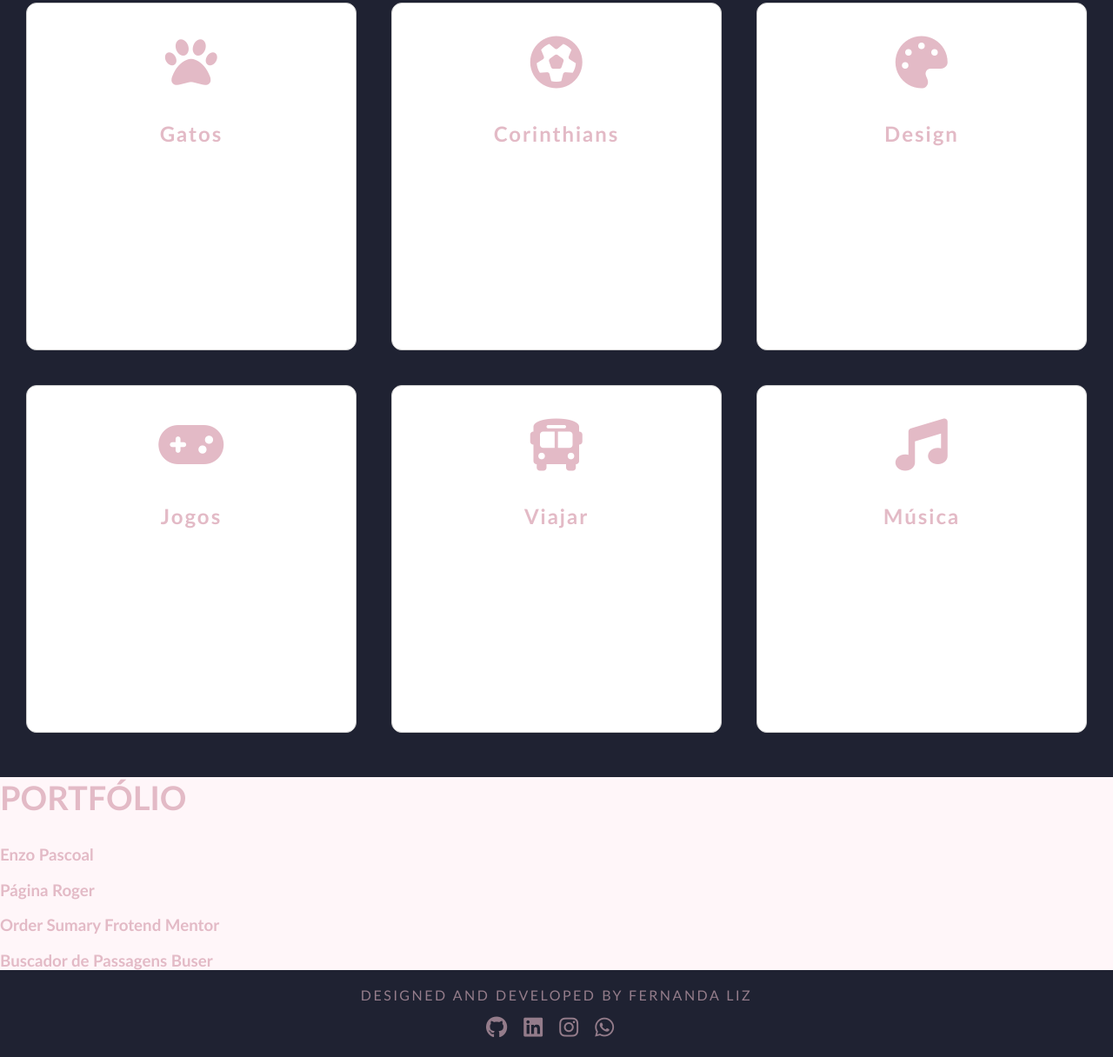
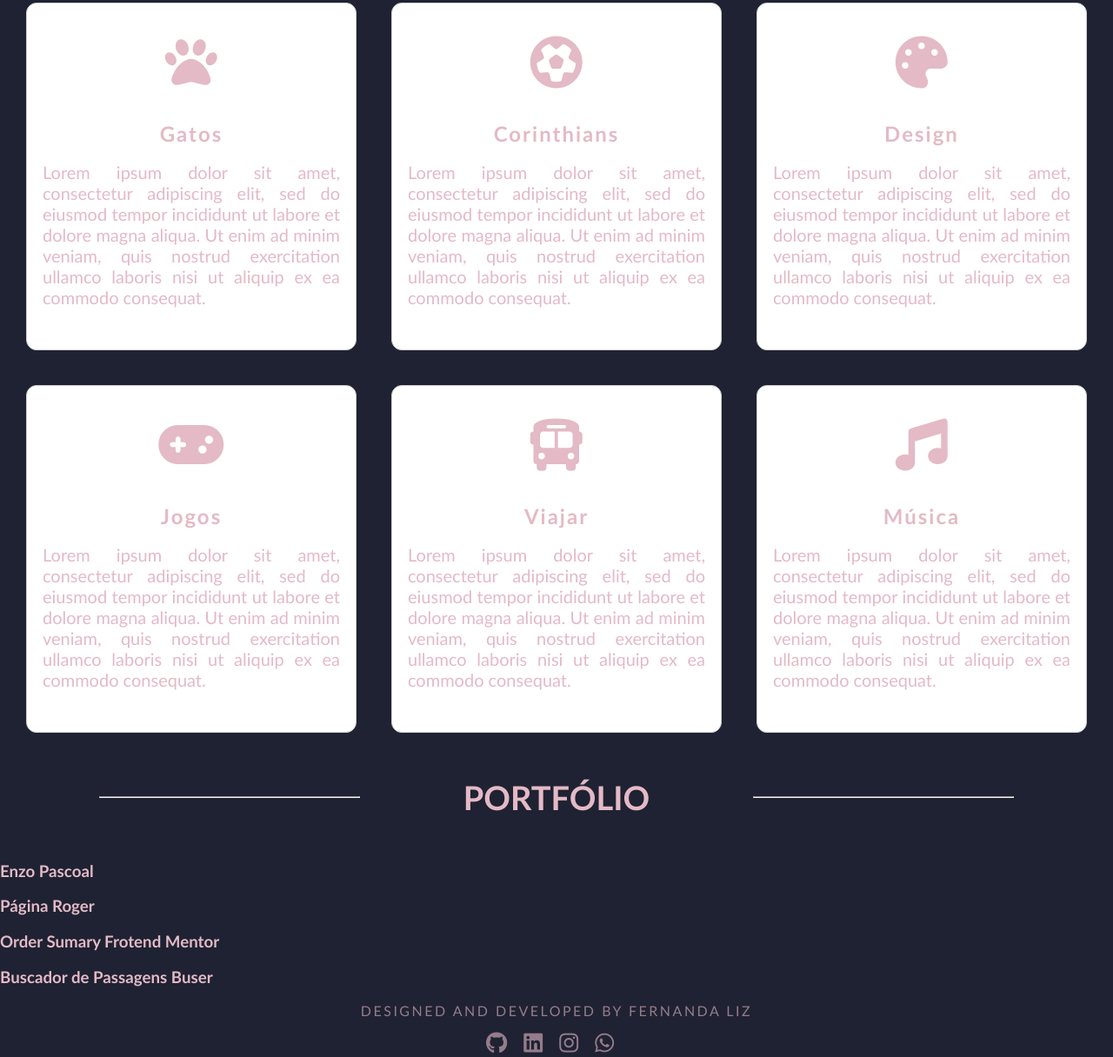
Before and after one commit to fernandalizs/Desafio-Final, a plain HTML site: page index.html in a window 1280 px wide. Shown: the part 1153-2369 px from the top of the page at 87% size. Drawn offline with Linux system fonts and the light colour scheme.

Commit message:
Adiciona título portfólio

```diff
--- a/index.html
+++ b/index.html
@@ -56,31 +56,71 @@
         <div class="box">
           <i class="fas fa-paw icone"></i>
           <h6>Gatos</h6>
+          <p>
+            Lorem ipsum dolor sit amet, consectetur adipiscing elit, sed do
+            eiusmod tempor incididunt ut labore et dolore magna aliqua. Ut enim
+            ad minim veniam, quis nostrud exercitation ullamco laboris nisi ut
+            aliquip ex ea commodo consequat.
+          </p>
         </div>
         <div class="box">
           <i class="fas fa-futbol icone"></i>
           <h6>Corinthians</h6>
+          <p>
+            Lorem ipsum dolor sit amet, consectetur adipiscing elit, sed do
+            eiusmod tempor incididunt ut labore et dolore magna aliqua. Ut enim
+            ad minim veniam, quis nostrud exercitation ullamco laboris nisi ut
+            aliquip ex ea commodo consequat.
+          </p>
         </div>
         <div class="box">
           <i class="fas fa-palette icone"></i>
           <h6>Design</h6>
+          <p>
+            Lorem ipsum dolor sit amet, consectetur adipiscing elit, sed do
+            eiusmod tempor incididunt ut labore et dolore magna aliqua. Ut enim
+            ad minim veniam, quis nostrud exercitation ullamco laboris nisi ut
+            aliquip ex ea commodo consequat.
+          </p>
         </div>
         <div class="box">
           <i class="fa-solid fa-gamepad icon"></i>
           <h6>Jogos</h6>
+          <p>
+            Lorem ipsum dolor sit amet, consectetur adipiscing elit, sed do
+            eiusmod tempor incididunt ut labore et dolore magna aliqua. Ut enim
+            ad minim veniam, quis nostrud exercitation ullamco laboris nisi ut
+            aliquip ex ea commodo consequat.
+          </p>
         </div>
         <div class="box">
           <i class="fa-solid fa-bus icones"></i>
           <h6>Viajar</h6>
+          <p>
+            Lorem ipsum dolor sit amet, consectetur adipiscing elit, sed do
+            eiusmod tempor incididunt ut labore et dolore magna aliqua. Ut enim
+            ad minim veniam, quis nostrud exercitation ullamco laboris nisi ut
+            aliquip ex ea commodo consequat.
+          </p>
         </div>
         <div class="box">
           <i class="fa-solid fa-music icone"></i>
           <h6>Música</h6>
+          <p>
+            Lorem ipsum dolor sit amet, consectetur adipiscing elit, sed do
+            eiusmod tempor incididunt ut labore et dolore magna aliqua. Ut enim
+            ad minim veniam, quis nostrud exercitation ullamco laboris nisi ut
+            aliquip ex ea commodo consequat.
+          </p>
         </div>
       </div>
       <section class="Portfólio" id="Portfólio">
         <div class="section__portfolio">
-          <h2>Portfólio</h2>
+          <div class="portfolio__title">
+            <hr class="linha" />
+            <h2>Portfólio</h2>
+            <hr class="linha" />
+          </div>
           <h3>Enzo Pascoal</h3>
           <h3>Página Roger</h3>
           <h3>Order Sumary Frotend Mentor</h3>
--- a/style/style.css
+++ b/style/style.css
@@ -73,6 +73,7 @@ header h1 {
   justify-content: space-evenly;
   padding: 3%;
   flex-wrap: nowrap;
+  /* background-color: #ffffff; */
 }
 
 section img {
@@ -143,6 +144,11 @@ main p {
   color: #dd7896;
 }
 
+.box p {
+  padding: 8px;
+  font-size: 20px;
+}
+
 .icone {
   font-size: 60px;
   padding: 10% 42%;
@@ -165,17 +171,32 @@ main p {
 }
 
 .Portfólio {
-  background-color: #fff6f9;
+  /* background-color: #fff6f9; */
   width: 100%;
 }
 
 .Portfólio h2 {
   font-size: 38px;
   text-transform: uppercase;
+  padding-left: 4px;
+  padding-right: 4px;
+}
+
+.portfolio__title {
+  display: flex;
+  align-items: center;
+  justify-content: space-around;
+}
+
+.linha {
+  height: 1px;
+  width: 300px;
+  color: #e3bac6;
+  background-color: #e3bac6;
 }
 
 .section__portfolio {
-  width: 60%;
+  width: 100%;
 }
 
 footer {
```
